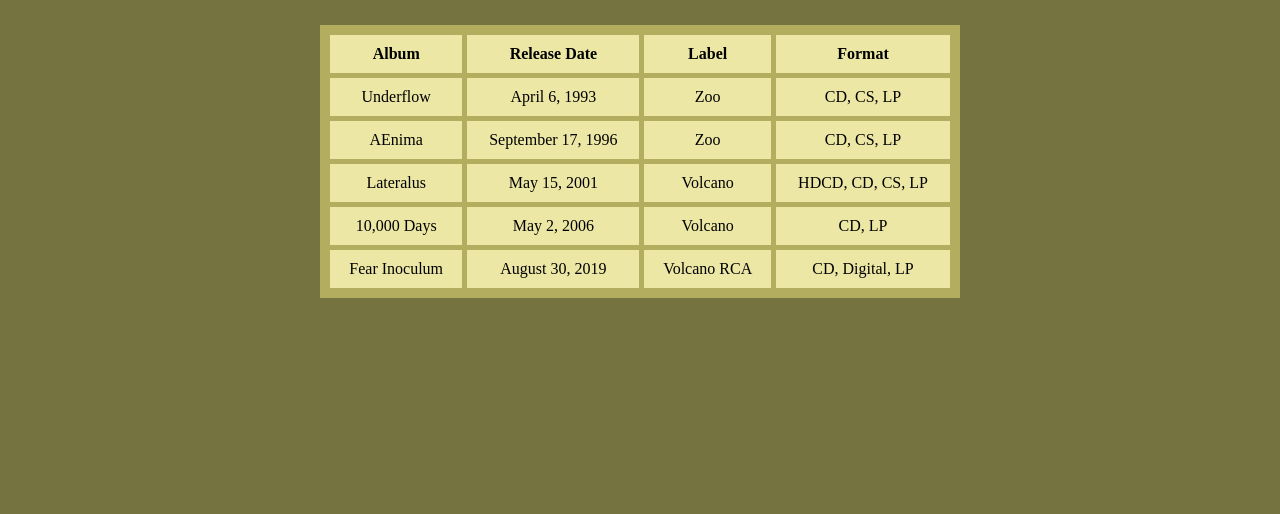
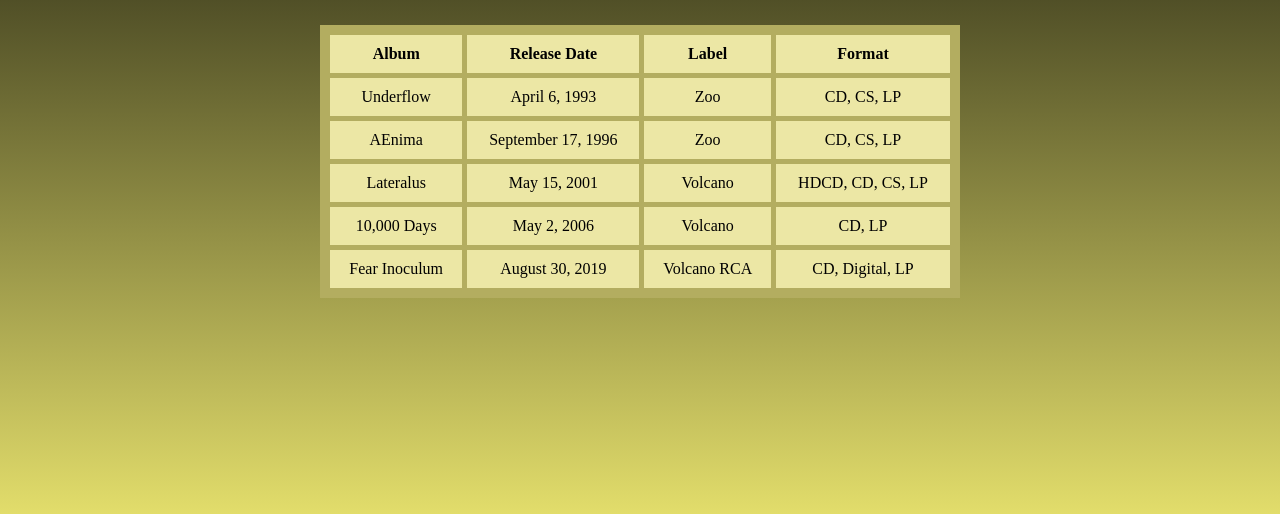
Before and after one commit to Ahsanch007/table, a plain HTML site: page index.html in a window 1280 px wide. Shown: the part 286-800 px from the top of the page. Drawn offline with Linux system fonts and the light colour scheme.

Commit message:
done background issue

```diff
--- a/assets/styles/style.css
+++ b/assets/styles/style.css
@@ -1,7 +1,7 @@
 body {
     margin: 0;
     padding: 0;
-    background-color: #75733f;
+    background: linear-gradient(0deg, rgba(226,221,107,1) 0%, rgba(0,1,1,1) 100%);
 }
 
 .container-table {
```
